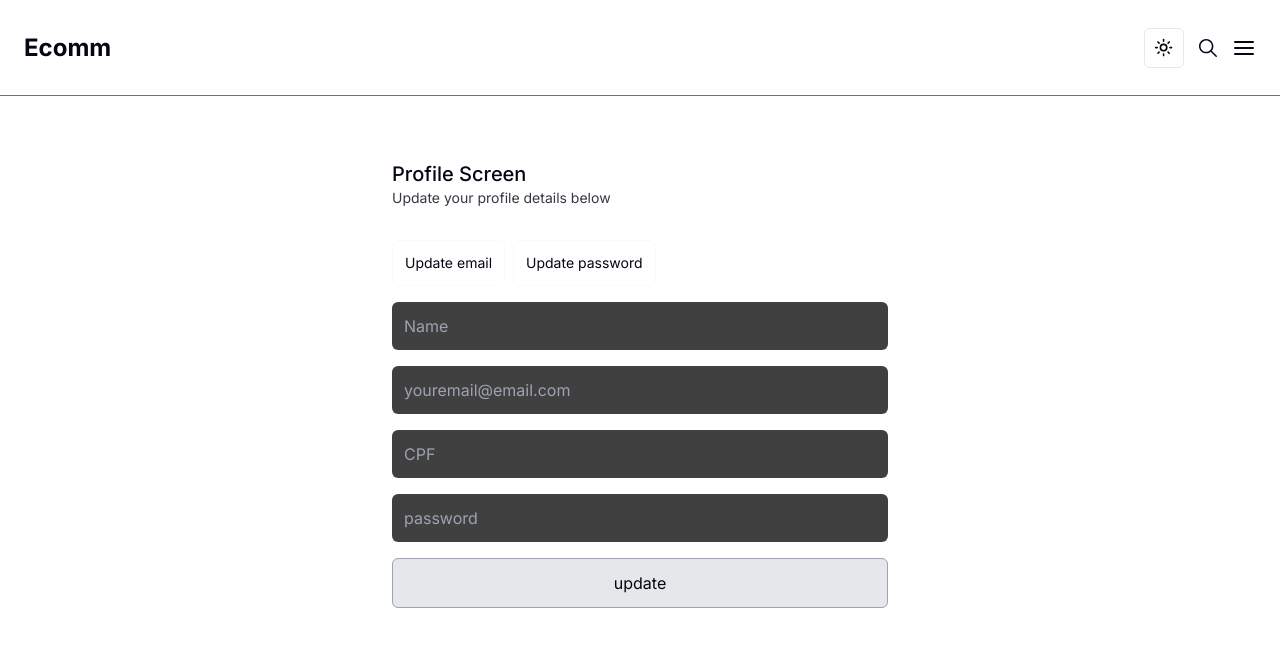
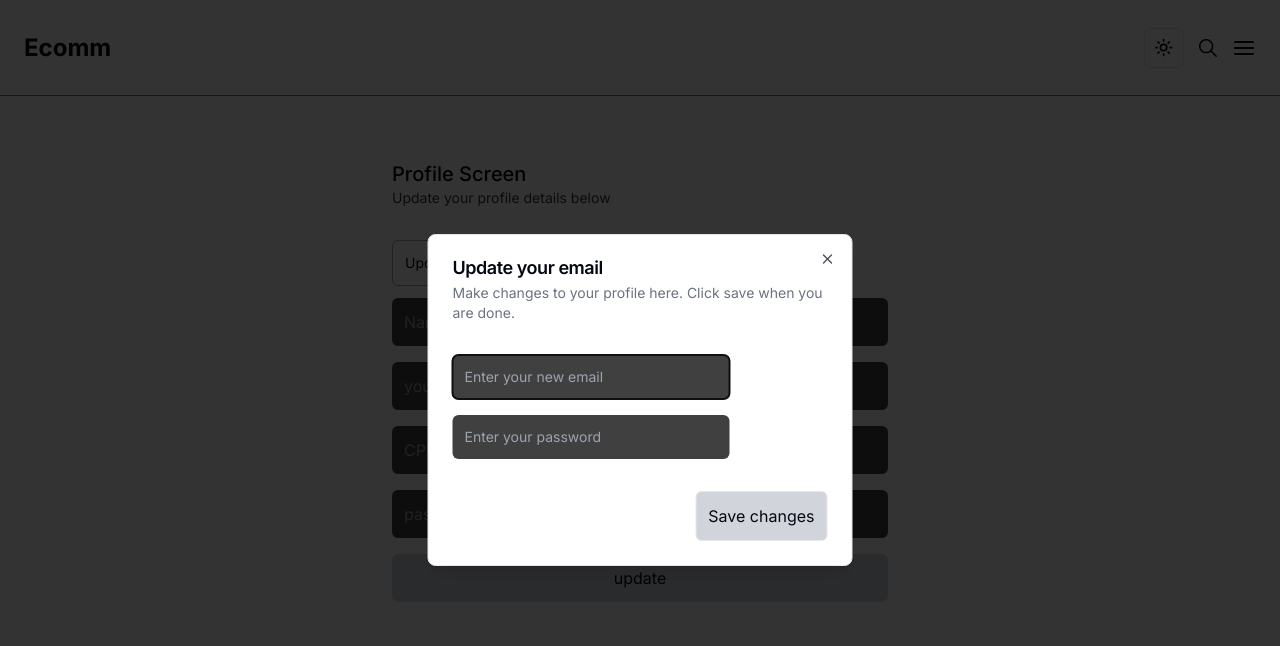
Before and after one commit to GabrielManicucci/LoginAuthenticationSystem-NextJS, a Next.js app: page /private/profile in a window 1280 px wide. Both pictures are taken after a click on the button "Update email". Shown: the top 646 px of the page. Built offline with nearby package versions, Linux system fonts and the light colour scheme; no server answers.

Commit message:
feat: profile screen ui ready, update email and update password components is ready

```diff
--- a/package.json
+++ b/package.json
@@ -10,6 +10,7 @@
   },
   "dependencies": {
     "@hookform/resolvers": "^3.3.4",
+    "@radix-ui/react-dialog": "^1.0.5",
     "@radix-ui/react-dropdown-menu": "^2.0.6",
     "@radix-ui/react-slot": "^1.0.2",
     "axios": "^1.6.7",
--- /dev/null
+++ b/src/components/DialogComponentEmail.tsx
@@ -0,0 +1,53 @@
+import {
+  Dialog,
+  DialogContent,
+  DialogDescription,
+  DialogFooter,
+  DialogHeader,
+  DialogTitle,
+  DialogTrigger,
+} from "@/components/ui/dialog";
+
+export function DialogComponentEmail() {
+  return (
+    <Dialog>
+      <DialogTrigger asChild>
+        <button className="border border-gray-400 p-3 rounded-md hover:bg-gray-300 hover:border-gray-300 dark:hover:text-gray-950 transition-all text-sm">
+          Update email
+        </button>
+      </DialogTrigger>
+      <DialogContent className="sm:max-w-[425px]">
+        <DialogHeader>
+          <DialogTitle>Update your email</DialogTitle>
+          <DialogDescription>
+            Make changes to your profile here. Click save when you are done.
+          </DialogDescription>
+        </DialogHeader>
+        <div className="grid gap-4 py-4">
+          <div className="grid grid-cols-4 items-center gap-4">
+            <input
+              id="name"
+              placeholder="Enter your new email"
+              className="col-span-3 p-3 rounded-md bg-neutral-700 text-gray-300 text-sm"
+            />
+          </div>
+          <div className="grid grid-cols-4 items-center gap-4">
+            <input
+              id="username"
+              placeholder="Enter your password"
+              className="col-span-3 p-3 rounded-md bg-neutral-700 tex text-gray-300 text-sm"
+            />
+          </div>
+        </div>
+        <DialogFooter>
+          <button
+            type="submit"
+            className="border p-3 rounded-md transition-all hover:brightness-75 bg-gray-300 text-gray-950"
+          >
+            Save changes
+          </button>
+        </DialogFooter>
+      </DialogContent>
+    </Dialog>
+  );
+}
--- /dev/null
+++ b/src/components/DialogComponentPassword.tsx
@@ -0,0 +1,53 @@
+import {
+  Dialog,
+  DialogContent,
+  DialogDescription,
+  DialogFooter,
+  DialogHeader,
+  DialogTitle,
+  DialogTrigger,
+} from "@/components/ui/dialog";
+
+export function DialogComponentPassword() {
+  return (
+    <Dialog>
+      <DialogTrigger asChild>
+        <button className="border border-gray-400 p-3 rounded-md hover:bg-gray-300 hover:border-gray-300 dark:hover:text-gray-950 transition-all text-sm">
+          Update password
+        </button>
+      </DialogTrigger>
+      <DialogContent className="sm:max-w-[425px]">
+        <DialogHeader>
+          <DialogTitle>Update your password</DialogTitle>
+          <DialogDescription>
+            Make changes to your profile here. Click save when you are done.
+          </DialogDescription>
+        </DialogHeader>
+        <div className="grid gap-4 py-4">
+          <div className="grid grid-cols-4 items-center gap-4">
+            <input
+              id="name"
+              placeholder="Enter your new password"
+              className="col-span-3 p-3 rounded-md bg-neutral-700 text-gray-300"
+            />
+          </div>
+          <div className="grid grid-cols-4 items-center gap-4">
+            <input
+              id="username"
+              placeholder="Enter your current password"
+              className="col-span-3 p-3 rounded-md bg-neutral-700 tex text-gray-300"
+            />
+          </div>
+        </div>
+        <DialogFooter>
+          <button
+            type="submit"
+            className="border p-3 rounded-md transition-all hover:brightness-75 bg-gray-300 text-gray-950"
+          >
+            Save changes
+          </button>
+        </DialogFooter>
+      </DialogContent>
+    </Dialog>
+  );
+}
--- /dev/null
+++ b/src/components/ui/dialog.tsx
@@ -0,0 +1,122 @@
+"use client"
+
+import * as React from "react"
+import * as DialogPrimitive from "@radix-ui/react-dialog"
+import { X } from "lucide-react"
+
+import { cn } from "@/lib/utils"
+
+const Dialog = DialogPrimitive.Root
+
+const DialogTrigger = DialogPrimitive.Trigger
+
+const DialogPortal = DialogPrimitive.Portal
+
+const DialogClose = DialogPrimitive.Close
+
+const DialogOverlay = React.forwardRef<
+  React.ElementRef<typeof DialogPrimitive.Overlay>,
+  React.ComponentPropsWithoutRef<typeof DialogPrimitive.Overlay>
+>(({ className, ...props }, ref) => (
+  <DialogPrimitive.Overlay
+    ref={ref}
+    className={cn(
+      "fixed inset-0 z-50 bg-black/80  data-[state=open]:animate-in data-[state=closed]:animate-out data-[state=closed]:fade-out-0 data-[state=open]:fade-in-0",
+      className
+    )}
+    {...props}
+  />
+))
+DialogOverlay.displayName = DialogPrimitive.Overlay.displayName
+
+const DialogContent = React.forwardRef<
+  React.ElementRef<typeof DialogPrimitive.Content>,
+  React.ComponentPropsWithoutRef<typeof DialogPrimitive.Content>
+>(({ className, children, ...props }, ref) => (
+  <DialogPortal>
+    <DialogOverlay />
+    <DialogPrimitive.Content
+      ref={ref}
+      className={cn(
+        "fixed left-[50%] top-[50%] z-50 grid w-full max-w-lg translate-x-[-50%] translate-y-[-50%] gap-4 border border-gray-200 bg-white p-6 shadow-lg duration-200 data-[state=open]:animate-in data-[state=closed]:animate-out data-[state=closed]:fade-out-0 data-[state=open]:fade-in-0 data-[state=closed]:zoom-out-95 data-[state=open]:zoom-in-95 data-[state=closed]:slide-out-to-left-1/2 data-[state=closed]:slide-out-to-top-[48%] data-[state=open]:slide-in-from-left-1/2 data-[state=open]:slide-in-from-top-[48%] sm:rounded-lg dark:border-gray-800 dark:bg-gray-950",
+        className
+      )}
+      {...props}
+    >
+      {children}
+      <DialogPrimitive.Close className="absolute right-4 top-4 rounded-sm opacity-70 ring-offset-white transition-opacity hover:opacity-100 focus:outline-none focus:ring-2 focus:ring-gray-950 focus:ring-offset-2 disabled:pointer-events-none data-[state=open]:bg-gray-100 data-[state=open]:text-gray-500 dark:ring-offset-gray-950 dark:focus:ring-gray-300 dark:data-[state=open]:bg-gray-800 dark:data-[state=open]:text-gray-400">
+        <X className="h-4 w-4" />
+        <span className="sr-only">Close</span>
+      </DialogPrimitive.Close>
+    </DialogPrimitive.Content>
+  </DialogPortal>
+))
+DialogContent.displayName = DialogPrimitive.Content.displayName
+
+const DialogHeader = ({
+  className,
+  ...props
+}: React.HTMLAttributes<HTMLDivElement>) => (
+  <div
+    className={cn(
+      "flex flex-col space-y-1.5 text-center sm:text-left",
+      className
+    )}
+    {...props}
+  />
+)
+DialogHeader.displayName = "DialogHeader"
+
+const DialogFooter = ({
+  className,
+  ...props
+}: React.HTMLAttributes<HTMLDivElement>) => (
+  <div
+    className={cn(
+      "flex flex-col-reverse sm:flex-row sm:justify-end sm:space-x-2",
+      className
+    )}
+    {...props}
+  />
+)
+DialogFooter.displayName = "DialogFooter"
+
+const DialogTitle = React.forwardRef<
+  React.ElementRef<typeof DialogPrimitive.Title>,
+  React.ComponentPropsWithoutRef<typeof DialogPrimitive.Title>
+>(({ className, ...props }, ref) => (
+  <DialogPrimitive.Title
+    ref={ref}
+    className={cn(
+      "text-lg font-semibold leading-none tracking-tight",
+      className
+    )}
+    {...props}
+  />
+))
+DialogTitle.displayName = DialogPrimitive.Title.displayName
+
+const DialogDescription = React.forwardRef<
+  React.ElementRef<typeof DialogPrimitive.Description>,
+  React.ComponentPropsWithoutRef<typeof DialogPrimitive.Description>
+>(({ className, ...props }, ref) => (
+  <DialogPrimitive.Description
+    ref={ref}
+    className={cn("text-sm text-gray-500 dark:text-gray-400", className)}
+    {...props}
+  />
+))
+DialogDescription.displayName = DialogPrimitive.Description.displayName
+
+export {
+  Dialog,
+  DialogPortal,
+  DialogOverlay,
+  DialogClose,
+  DialogTrigger,
+  DialogContent,
+  DialogHeader,
+  DialogFooter,
+  DialogTitle,
+  DialogDescription,
+}
--- a/src/middleware.ts
+++ b/src/middleware.ts
@@ -5,7 +5,7 @@ import { string } from "zod";
 // This function can be marked `async` if using `await` inside
 export function middleware(request: NextRequest) {
   const path = request.nextUrl.href;
-  console.log(path);
+  // console.log(path);
   const cookie = request.cookies.get("session");
 
   if (!cookie) {
--- /dev/null
+++ b/src/schemas/auth.ts
@@ -0,0 +1,25 @@
+import { z } from "zod";
+
+export const signupSchema = z.object({
+    name: z
+      .string()
+      .toLowerCase()
+      .nonempty({ message: "O nome é obrigatório" })
+      .transform((name) =>
+        name
+          .trim()
+          .split(" ")
+          .map((word) => word[0].toLocaleUpperCase().concat(word.substring(1)))
+          .join(" ")
+      ),
+    email: z.string().email({ message: "Invalid email address" }),
+    cpf: z.string().refine((value) => /^\d{3}\.\d{3}\.\d{3}-\d{2}$/.test(value), {
+      message: "CPF inválido",
+    }),
+    password: z.string().min(8, { message: "Must be 8 or more characters long" }),
+  });
+
+export const loginSchema = z.object({
+    email: z.string().email({ message: "Invalid email address" }),
+    password: z.string().min(8, { message: "Must be 8 or more characters long" }),
+  });
--- /dev/null
+++ b/src/schemas/dialog.ts
@@ -0,0 +1,11 @@
+import z from 'zod'
+
+export const schemaUpdateEmail = z.object({
+    email: z.string().email({ message: "Invalid email address" }),
+    password: z.string().min(8, { message: "Must be 8 or more characters long" })
+})
+
+export const schemaUpdatePassword = z.object({
+    newPassword: z.string().min(8, { message: "Must be 8 or more characters long" }),
+    password: z.string().min(8, { message: "Must be 8 or more characters long" })
+})
--- a/src/screens/LoginScreen.tsx
+++ b/src/screens/LoginScreen.tsx
@@ -3,33 +3,40 @@ import { useForm } from "react-hook-form";
 import { zodResolver } from "@hookform/resolvers/zod";
 import * as z from "zod";
 import { FcGoogle } from "react-icons/fc";
-import { Login } from "@/utils/auth";
+import { ErrorType, Login } from "@/utils/auth";
 import { useRouter } from "next/navigation";
+import { useState } from "react";
+import { loginSchema } from "@/schemas/auth";
 
-const schema = z.object({
-  email: z.string().email({ message: "Invalid email address" }),
-  password: z.string().min(8, { message: "Must be 8 or more characters long" }),
-});
-
-export type UserSchema = z.infer<typeof schema>;
+export type UserSchema = z.infer<typeof loginSchema>;
 
 export default function LoginScreen({ login, redirect_url }: Login) {
+  const [errorMessage, setErrorMessage] = useState("");
+
   const {
     register,
     handleSubmit,
     formState: { errors },
   } = useForm<UserSchema>({
-    resolver: zodResolver(schema),
+    resolver: zodResolver(loginSchema),
   });
   const router = useRouter();
 
   async function loginUser({ email, password }: UserSchema) {
+    setErrorMessage("");
+
+    try {
       const data = await login({ email, password });
+
       if (redirect_url) {
         // router.replace(`${redirect_url}`);
         location.replace(`${redirect_url}`);
       } else {
         location.replace("/");
+      }
+    } catch (error) {
+      setErrorMessage("Email não encontrado ou senha inválida");
+      // console.log(error);
     }
   }
 
@@ -74,8 +81,16 @@ export default function LoginScreen({ login, redirect_url }: Login) {
             <input
               type="submit"
               value="Login"
-              className="p-3 bg-gray-200 rounded-md mt-5 text-gray-950 font-medium"
+              className="p-3 hover:brightness-75 bg-gray-200 rounded-md mt-5 text-gray-950 font-medium transition-all"
             />
+            {errorMessage && (
+              <div
+                onClick={() => setErrorMessage("")}
+                className="p-2 mt-4 border rounded-md border-red-600 text-red-950 bg-red-400 text-sm"
+              >
+                <p>{errorMessage}</p>
+              </div>
+            )}
           </div>
           <div className="my-5 flex items-center">
             <div className="border-b border-gray-100 opacity-60 my-5 w-16" />
--- a/src/screens/ProfileScreen.tsx
+++ b/src/screens/ProfileScreen.tsx
@@ -1,3 +1,6 @@
+import { DialogComponentEmail } from "@/components/DialogComponentEmail";
+import { DialogComponentPassword } from "@/components/DialogComponentPassword";
+
 export default function ProfileScreen() {
   return (
     <div className="flex flex-col items-center py-16 px-5">
@@ -8,51 +11,45 @@ export default function ProfileScreen() {
             Update your profile details below
           </p>
         </div>
-        <div className="mb-4 mt-8">
-          <button className="border border-gray-50 p-3 mr-1 text-sm rounded-md hover:bg-slate-50 hover:text-slate-950 transition-all">
-            Update email
-          </button>
-          <button className="border border-gray-50 p-3 ml-1 text-sm rounded-md hover:bg-slate-50 hover:text-slate-950 transition-all">
-            Update password
-          </button>
+        <div className="mb-3 mt-8 flex">
+          <div className="mr-2">
+            <DialogComponentEmail />
+          </div>
+          <DialogComponentPassword />
         </div>
         <form action="" className="max-w-[496px]">
           <input
             type="text"
             name=""
             id=""
-            value={""}
             placeholder="Name"
-            className="p-3 rounded-md w-full mb-4 bg-neutral-700"
+            className="p-3 rounded-md w-full mb-4 bg-neutral-700 text-gray-300"
           />
           <input
             type="text"
             name=""
             id=""
-            value={""}
             placeholder="youremail@email.com"
-            className="p-3 rounded-md w-full mb-4 bg-neutral-700"
+            className="p-3 rounded-md w-full mb-4 bg-neutral-700 text-gray-300"
           />
           <input
             type="text"
             name=""
             id=""
-            value={""}
             placeholder="CPF"
-            className="p-3 rounded-md w-full mb-4 bg-neutral-700"
+            className="p-3 rounded-md w-full mb-4 bg-neutral-700 text-gray-300"
           />
           <input
             type="text"
             name=""
             id=""
-            value={""}
             placeholder="password"
-            className="p-3 rounded-md w-full mb-4 bg-neutral-700"
+            className="p-3 rounded-md w-full mb-4 bg-neutral-700 text-gray-300"
           />
           <input
             type="submit"
             value={"update"}
-            className="p-3 w-full border border-gray-400 rounded-md transition-all bg-gray-200"
+            className="p-3 w-full borde rounded-md transition-all hover:brightness-75 bg-gray-300 text-gray-950"
           />
         </form>
       </div>
--- a/src/screens/SignupScreen.tsx
+++ b/src/screens/SignupScreen.tsx
@@ -6,27 +6,9 @@ import { zodResolver } from "@hookform/resolvers/zod";
 import * as z from "zod";
 import { ChangeEvent, useState } from "react";
 import { ErrorType, Signup } from "@/utils/auth";
+import { signupSchema } from "@/schemas/auth";
 
-const schema = z.object({
-  name: z
-    .string()
-    .toLowerCase()
-    .nonempty({ message: "O nome é obrigatório" })
-    .transform((name) =>
-      name
-        .trim()
-        .split(" ")
-        .map((word) => word[0].toLocaleUpperCase().concat(word.substring(1)))
-        .join(" ")
-    ),
-  email: z.string().email({ message: "Invalid email address" }),
-  cpf: z.string().refine((value) => /^\d{3}\.\d{3}\.\d{3}-\d{2}$/.test(value), {
-    message: "CPF inválido",
-  }),
-  password: z.string().min(8, { message: "Must be 8 or more characters long" }),
-});
-
-export type UserSchema = z.infer<typeof schema>;
+export type UserSchema = z.infer<typeof signupSchema>;
 
 export default function SignupScreen({ signup }: Signup) {
   const [errorMessage, setErrorMessage] = useState("");
@@ -36,7 +18,7 @@ export default function SignupScreen({ signup }: Signup) {
     handleSubmit,
     formState: { errors },
   } = useForm<UserSchema>({
-    resolver: zodResolver(schema),
+    resolver: zodResolver(signupSchema),
   });
 
   const handleChange = (value: string): string => {
@@ -59,19 +41,11 @@ export default function SignupScreen({ signup }: Signup) {
       // location.replace("/session/login");
     } catch (err: any) {
       const { response } = err as ErrorType;
+      console.log(err);
       console.log(response?.data.error);
 
       setErrorMessage(response?.data.error || "Houve um erro ao criar conta");
     }
-    // const res = await fetch("http://localhost:5555/user/signup", {
-    //   method: "POST",
-    //   headers: {
-    //     "Content-Type": "application/json",
-    //   },
-    //   body: JSON.stringify(formData),
-    // });
-    // const data = await res.json()
-    // console.log(`${res.statusText} - ${res.status}`);
   }
 
   return (
@@ -84,7 +58,7 @@ export default function SignupScreen({ signup }: Signup) {
           onSubmit={handleSubmit(signupUser)}
         >
           <div className="flex flex-col w-11/12">
-            <div className="flex flex-col mb-3">
+            <div className="flex flex-col mb-2">
               <input
                 className="p-2 mb-1 bg-stone-700 rounded-md"
                 type="text"
@@ -97,7 +71,7 @@ export default function SignupScreen({ signup }: Signup) {
                 </span>
               )}
             </div>
-            <div className="flex flex-col mb-3">
+            <div className="flex flex-col mb-2">
               <input
                 className="p-2 mb-1 bg-stone-700 rounded-md"
                 type="text"
@@ -110,7 +84,7 @@ export default function SignupScreen({ signup }: Signup) {
                 </span>
               )}
             </div>
-            <div className="flex flex-col mb-3">
+            <div className="flex flex-col mb-2">
               <input
                 className="p-2 mb-1 bg-stone-700 rounded-md"
                 type="text"
@@ -145,6 +119,15 @@ export default function SignupScreen({ signup }: Signup) {
               value="Signup"
               className="p-3 bg-gray-200 rounded-md mt-5 text-gray-950 font-medium"
             />
+
+            {errorMessage && (
+              <div
+                onClick={() => setErrorMessage("")}
+                className="p-2 mt-4 border rounded-mdborder-red-600 text-red-950 bg-red-400 text-sm rounded-md border-red-400"
+              >
+                <p>{errorMessage}</p>
+              </div>
+            )}
           </div>
           <div className="my-5 flex items-center">
             <div className="border-b border-gray-100 opacity-60 my-5 w-16" />
```
Also changed, not shown: 1 other file (tests, documents, lock files or other folders). Lines whose indentation alone changed are shown as unchanged.
